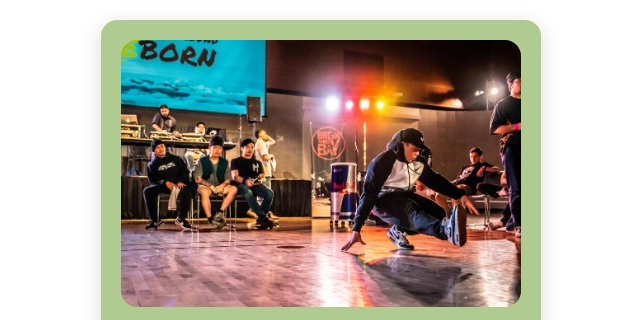
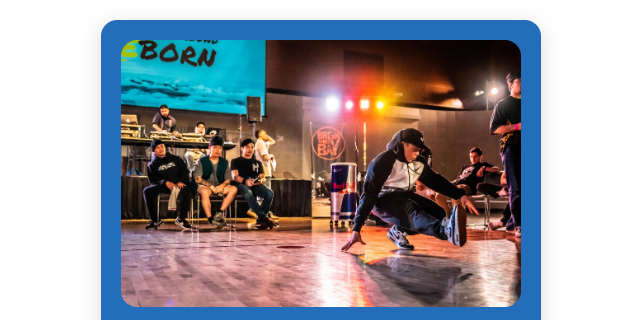
Before and after one commit to whoischrislam/business-card, a website built with Vite: page index.html in a window 1280 px wide. Shown: the top 320 px of the page, without its empty margins (319-959 px from the left). Built offline with nearby package versions, Linux system fonts and the light colour scheme.

Commit message:
Changed background colors

```diff
--- a/styles.css
+++ b/styles.css
@@ -47,7 +47,7 @@ a:hover {
     flex-direction: column;
     align-items: center;
     text-align: center;
-    background:#AFCB90;
+    background:#246EB9;
     color: #2b2839;
     position:relative;
     filter: drop-shadow(0 5px 10px rgb(0, 0, 0, 0.15));
```
Also changed, not shown: 1 other file.
